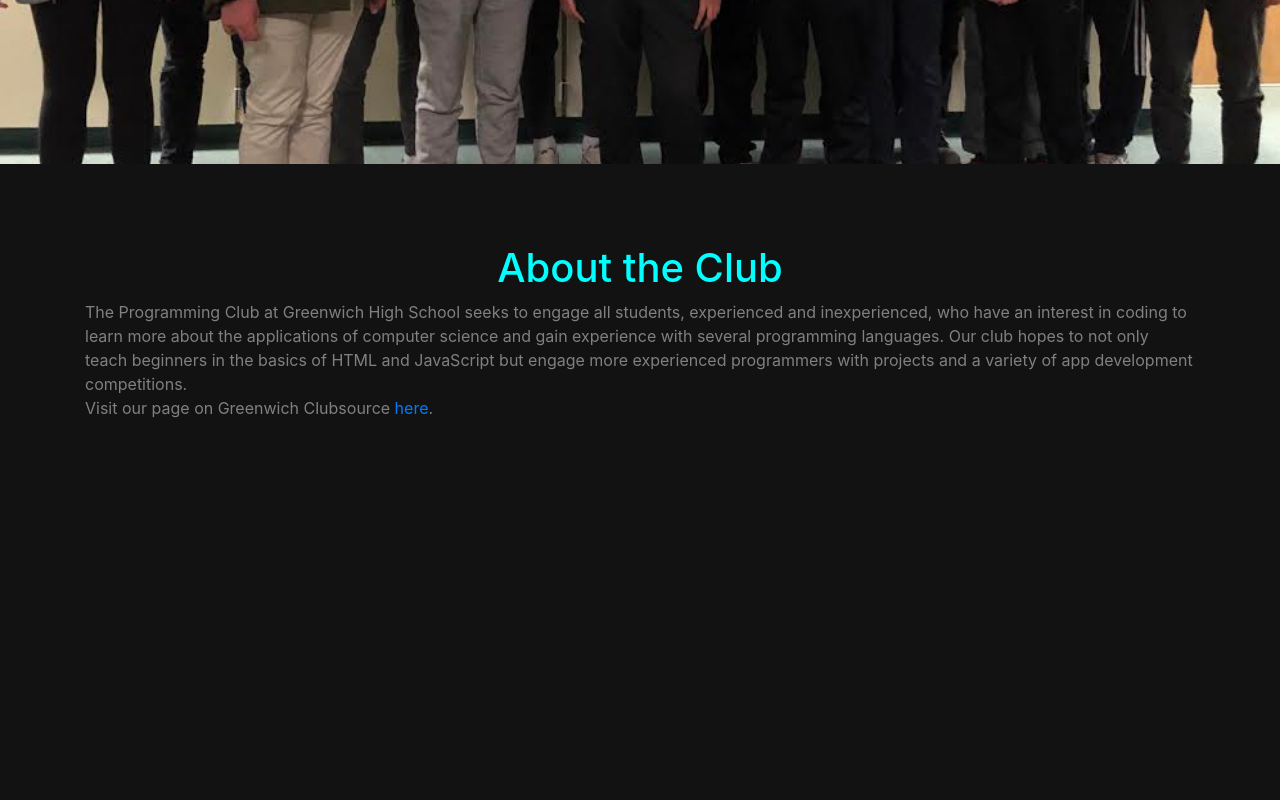
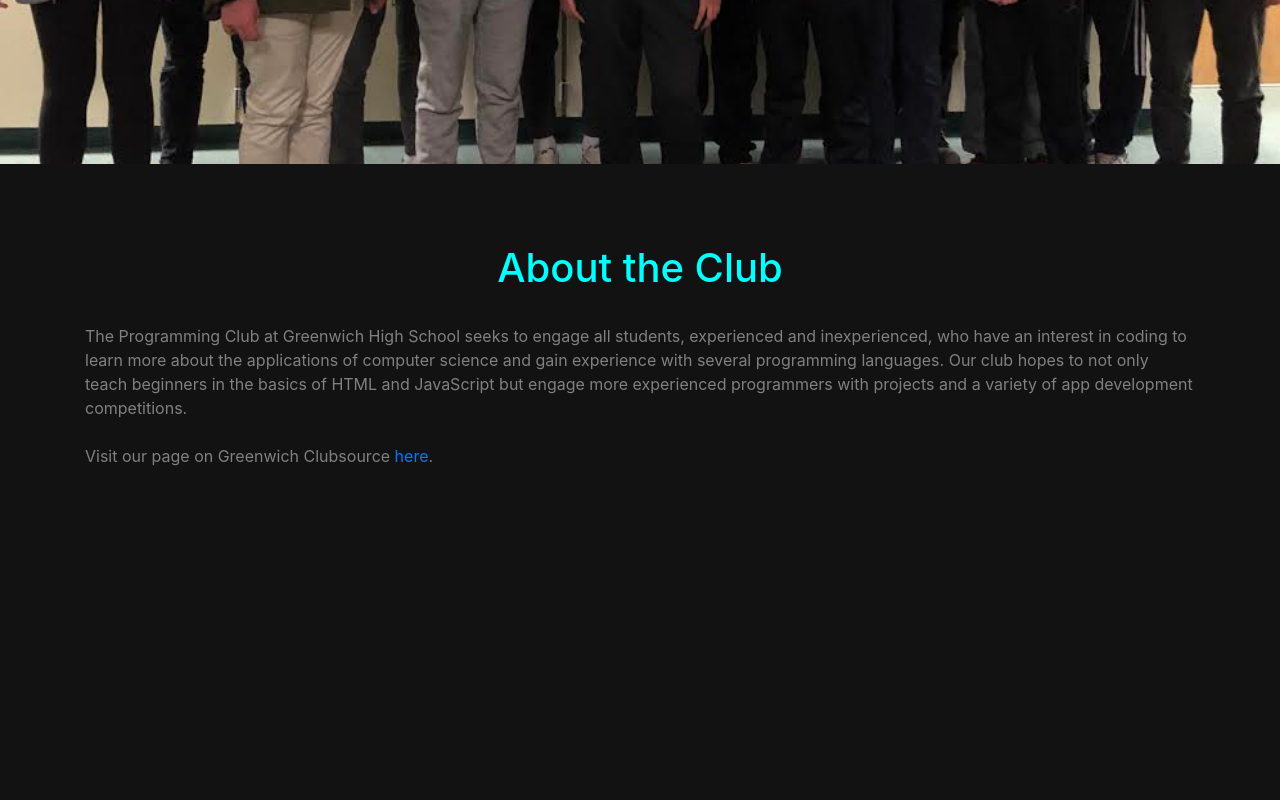
Before and after one commit to awh26/ghsprogrammingclub, a plain HTML site: page index.html in a window 1280 px wide. Shown: the part 636-1436 px from the top of the page. Drawn offline with nearby package versions, Linux system fonts and the light colour scheme.

Commit message:
Update index.html

```diff
--- a/index.html
+++ b/index.html
@@ -55,13 +55,13 @@
                 </div>
                 <div class="row" style="color:grey; text-align:left;">
                     <div class="col-md-12">
-                        <p>
+                        <p><br>
                             The Programming Club at Greenwich High School seeks to engage all students, experienced and inexperienced,
                             who have an interest in coding to learn more about the applications of computer science and gain experience
                             with several programming languages. Our club hopes to not only teach beginners in the basics of HTML and JavaScript
                             but engage more experienced programmers with projects and a variety of app development competitions.
 
-                            <br>Visit our page on Greenwich Clubsource <a target="_blank" href="https://greenwich.myclubsource.com/clubs/programmingclub">here</a>.
+                            <br><br>Visit our page on Greenwich Clubsource <a target="_blank" href="https://greenwich.myclubsource.com/clubs/programmingclub">here</a>.
                         </p>
                     </div>
                 </div>
```
